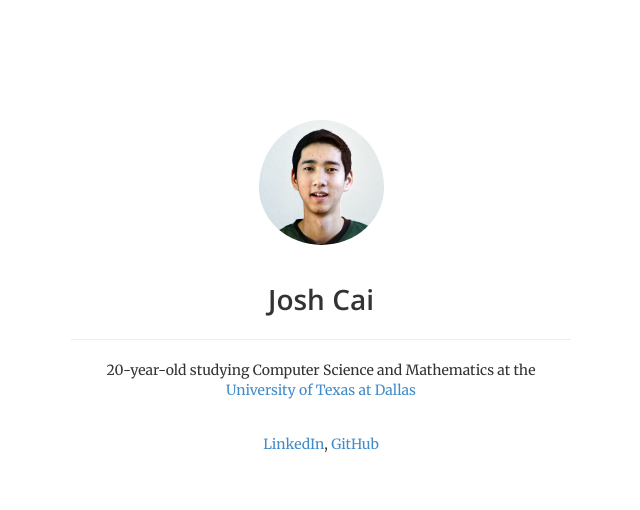
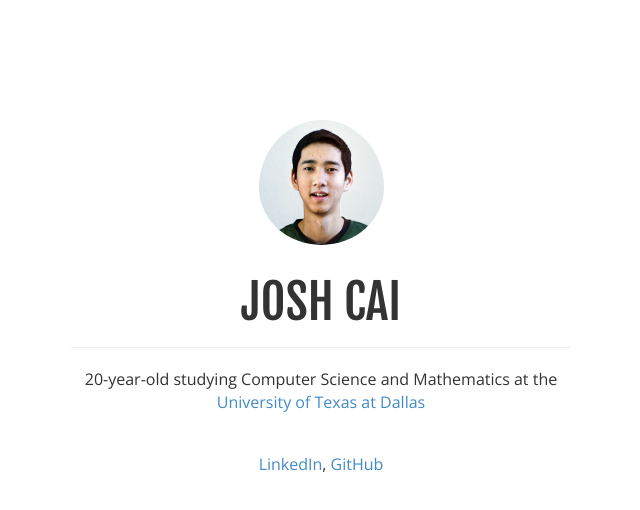
Before and after one commit to joshcai/website-angular, a website: page index.html in a window 1280 px wide. Shown: the whole page, without its empty margins (319-959 px from the left). Drawn offline with nearby package versions, Linux system fonts and the light colour scheme.

Commit message:
style updates

```diff
--- a/css/styles.css
+++ b/css/styles.css
@@ -1,6 +1,6 @@
 body {
-  font-family: 'Merriweather', "Helvetica Neue", Helvetica, Arial, sans-serif;
-  font-size: 14px;
+  font-family: 'Open Sans', "Helvetica Neue", Helvetica, Arial, sans-serif;
+  font-size: 16px;
   line-height: 1.428571429;
   color: #333333;
   background-color: #ffffff;
@@ -29,11 +29,6 @@ a:hover {
   text-align: center;
 }
 
-/*p {
-  margin: 0 0 10px;
-}
-*/
-
 hr {
   margin-top: 20px;
   margin-bottom: 20px;
@@ -42,16 +37,21 @@ hr {
 }
 
 
-@media (min-width: 768px) {
-
-}
-
-@media (min-width: 1200px) {
+@media (max-width: 520px) {
+  #main {
+    width: auto;
+    margin-left: 5%;
+    margin-right: 5%;
+  }
 
 }
 
 h1,h2{
-  font-family:'Open Sans', "Cambria", Georgia, serif;
+  font-family:'Fjalla One', "Cambria", Georgia, serif;
+  font-size: 3em;
+  font-weight: normal;
+  -webkit-margin-before: 0.15em;
+  -webkit-margin-after: -0.2em;
 }
 
 .centered{
--- a/index.html
+++ b/index.html
@@ -5,15 +5,15 @@
     <meta charset=”utf-8”>
     <meta name="viewport" content="width=device-width, initial-scale=1.0">
     <link rel="stylesheet" href="css/styles.css" media="screen">
-    <link href='http://fonts.googleapis.com/css?family=Open+Sans:600' rel='stylesheet' type='text/css'>
-    <link href='http://fonts.googleapis.com/css?family=Merriweather:400,700,400italic' rel='stylesheet' type='text/css'>
+    <link href='http://fonts.googleapis.com/css?family=Open+Sans:400,600' rel='stylesheet' type='text/css'>
+    <link href='http://fonts.googleapis.com/css?family=Fjalla+One' rel='stylesheet' type='text/css'>
     <script src="js/angular.min.js"></script>
     <script src="js/mainCtrl.js"></script>
   </head>
   <body ng-controller="mainCtrl">
     <div id="main" class="centered text-center">
       <img style="padding-bottom:10px;"src="img/profile.png" class="img-circle" width="125">
-      <h1 class="text-center">Josh Cai</h1>
+      <h1 class="text-center">JOSH CAI</h1>
       <div ng-repeat="include in includes" ng-include="include"></div>
     </div>
   </body>
```
